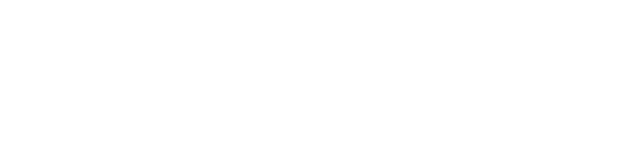
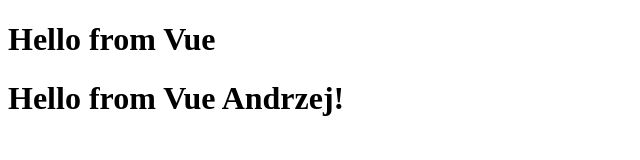
Before and after one commit to cezaryB/Vue-playground, a plain HTML site: page index.html in a window 1280 px wide. Shown: the whole page, without its empty margins (0-640 px from the left). Drawn offline with nearby package versions, Linux system fonts and the light colour scheme.

Commit message:
first method

```diff
--- /dev/null
+++ b/app.js
@@ -0,0 +1,13 @@
+
+new Vue({
+  el: '#root',
+  data: {
+    message: 'Hello from Vue'
+  },
+  methods: {
+    greet: function(name) {
+      const msg = this.message
+      return `${msg} ${name}!`
+    }
+  }
+})
--- a/index.html
+++ b/index.html
@@ -2,9 +2,15 @@
 <html>
   <head>
     <meta charset="utf-8">
-    <title></title>
+    <title>Vue JS playground</title>
+    <link ref='stylesheet' href='styles.css' />
+    <script type='text/javascript' src='https://cdn.jsdelivr.net/npm/vue'></script>
   </head>
   <body>
-    <script type='text/javascript' src='https://cdn.jsdelivr.net/npm/vue'></script>
+    <div id='root'>
+      <h1>{{ message }}</h1>
+      <h1>{{ greet('Andrzej') }}</h1>
+    </div>
+    <script type='text/javascript' src='./app.js'></script>
   </body>
 </html>
```
Also changed, not shown: styles.css (added).
